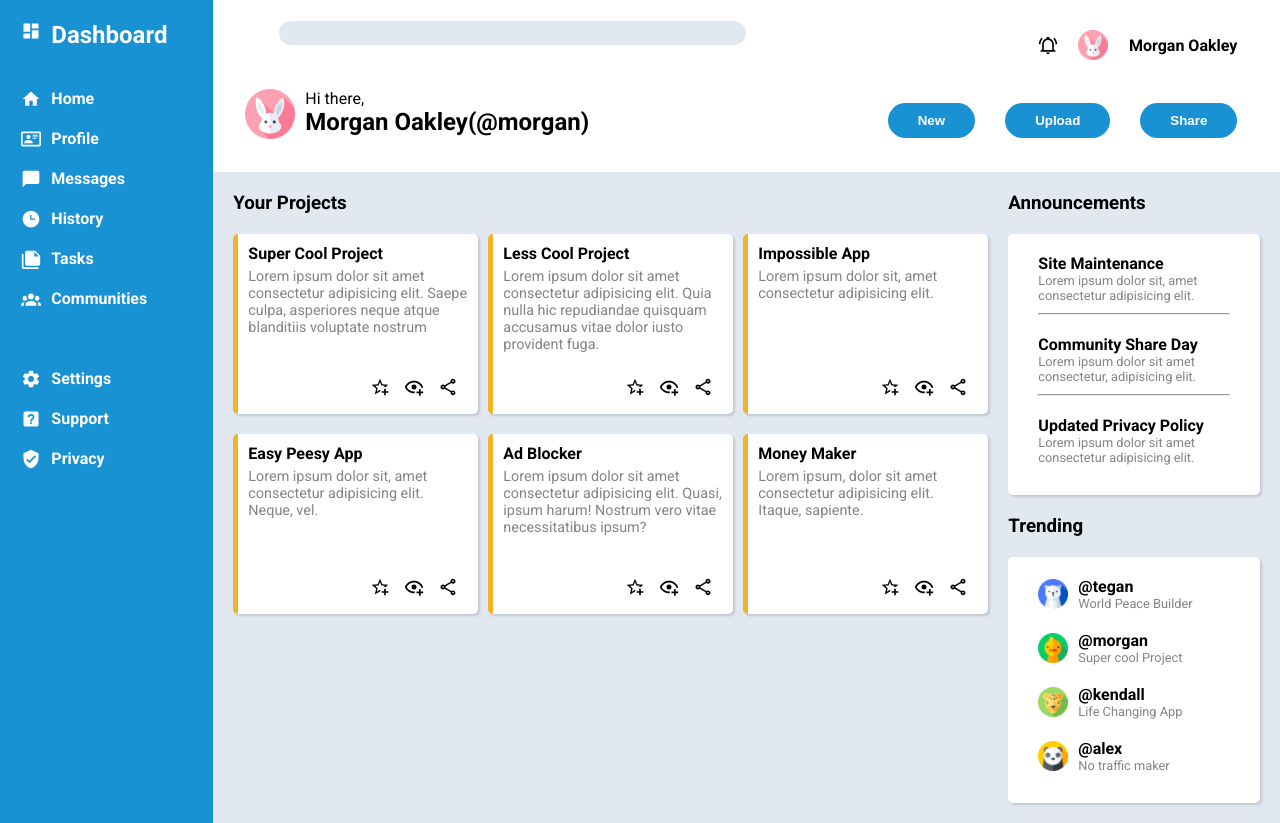
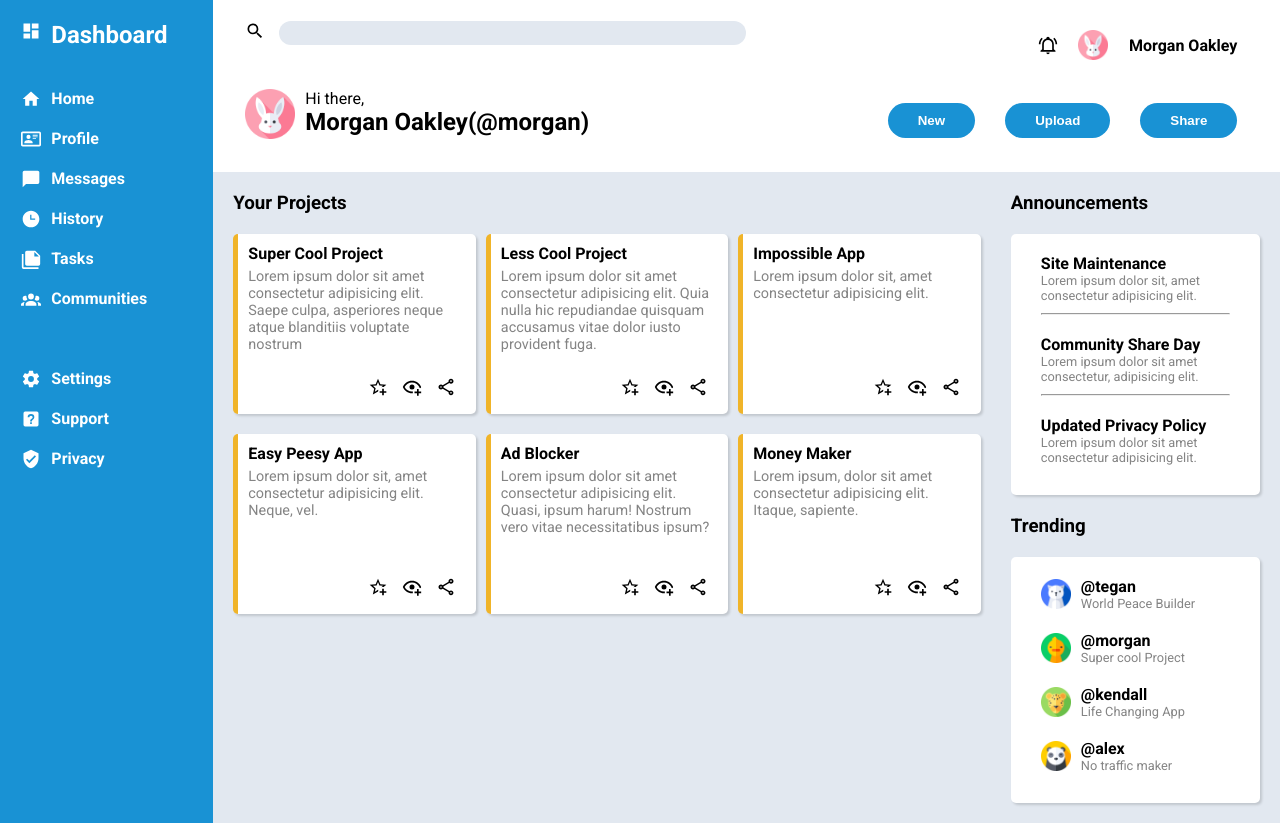
Before and after one commit to taanguyen/odin-admin-dashboard, a plain HTML site: page index.html in a window 1280 px wide. Drawn offline with Linux system fonts and the light colour scheme.

Commit message:
search bar icon fill black

```diff
--- a/styles.css
+++ b/styles.css
@@ -101,7 +101,8 @@ li {
     margin-right: 10px;
 }
 
-.notif svg {
+.notif svg,
+.search-items svg {
     fill: black;
 }
 
@@ -109,7 +110,7 @@ li {
 .main-content {
     display: grid;
     grid-template-columns: 3fr 1fr;
-    column-gap: 20px;
+    column-gap: 30px;
     background-color: #E2E8F0;
     padding: 20px;
 }
```
